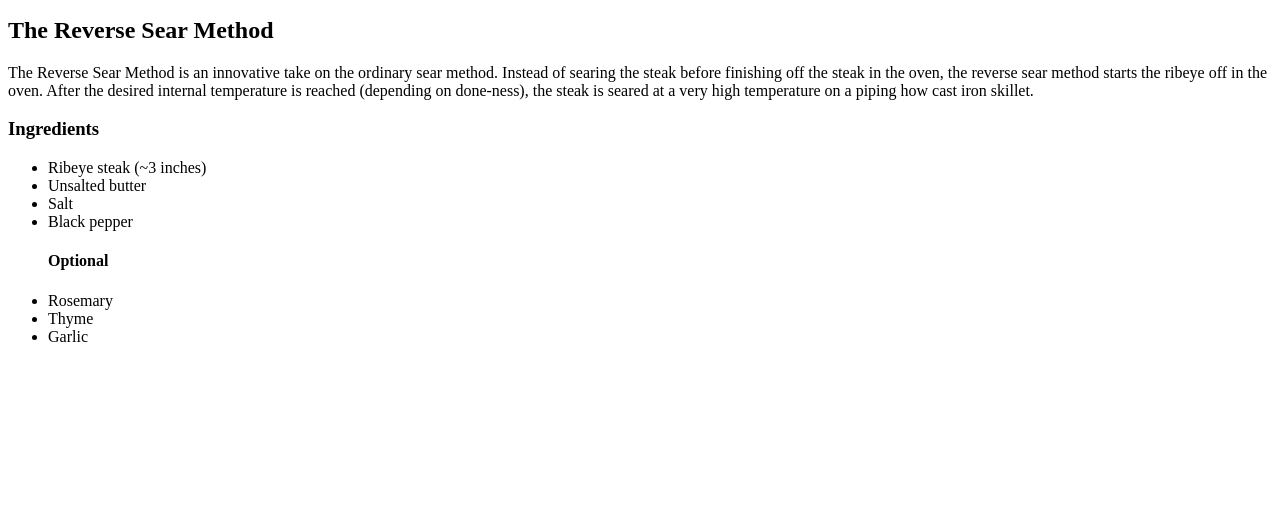
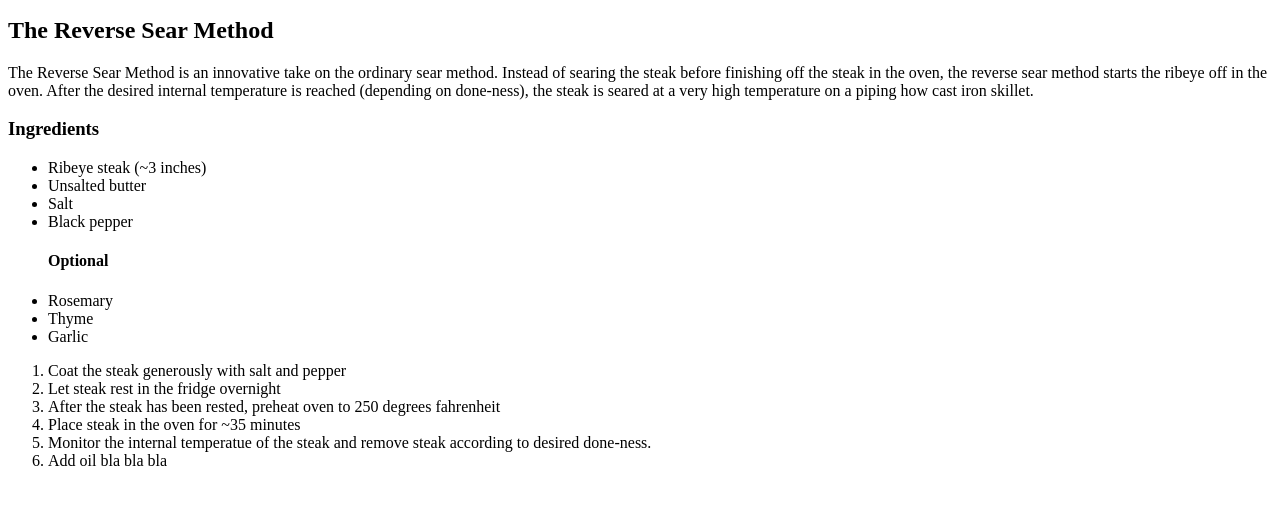
Before and after one commit to paulkimofficial/odin-recipes, a plain HTML site: page recipes/ribeye.html in a window 1280 px wide. Shown: the part 101-606 px from the top of the page. Drawn offline with Linux system fonts and the light colour scheme.

Commit message:
Add step by step instructions

```diff
--- a/recipes/ribeye.html
+++ b/recipes/ribeye.html
@@ -19,5 +19,14 @@
             <li>Rosemary</li>
             <li>Thyme</li>
             <li>Garlic</li>
+        </ul>
+        <ol>
+            <li>Coat the steak generously with salt and pepper</li>
+            <li>Let steak rest in the fridge overnight</li>
+            <li>After the steak has been rested, preheat oven to 250 degrees fahrenheit</li>
+            <li>Place steak in the oven for ~35 minutes</li>
+            <li>Monitor the internal temperatue of the steak and remove steak according to desired done-ness.</li>
+            <li>Add oil bla bla bla</li>
+        </ol>
     </body>
 </html>
```
